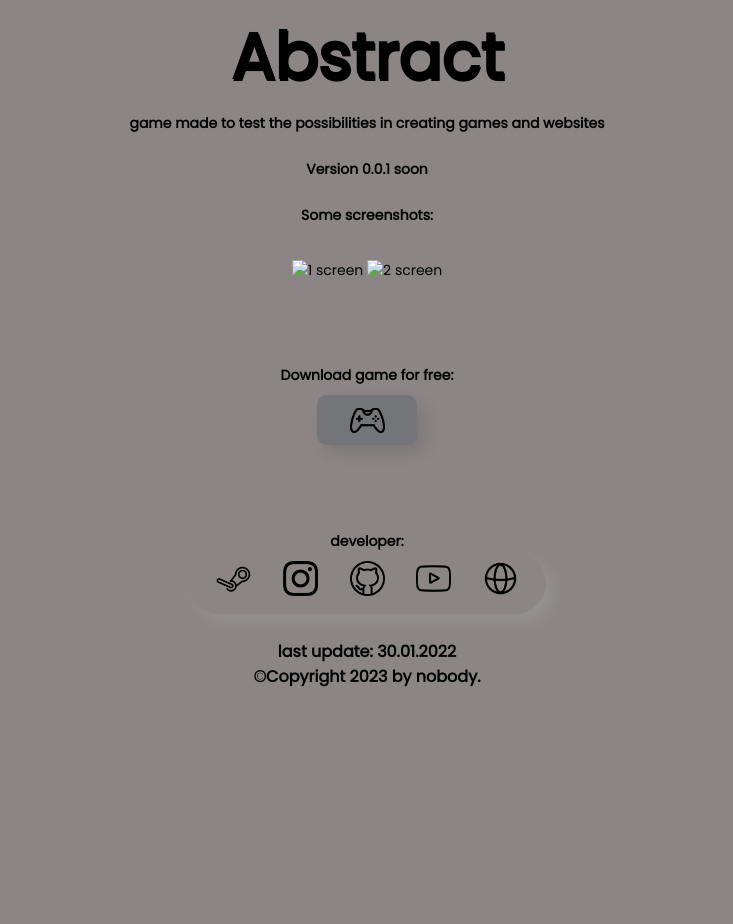
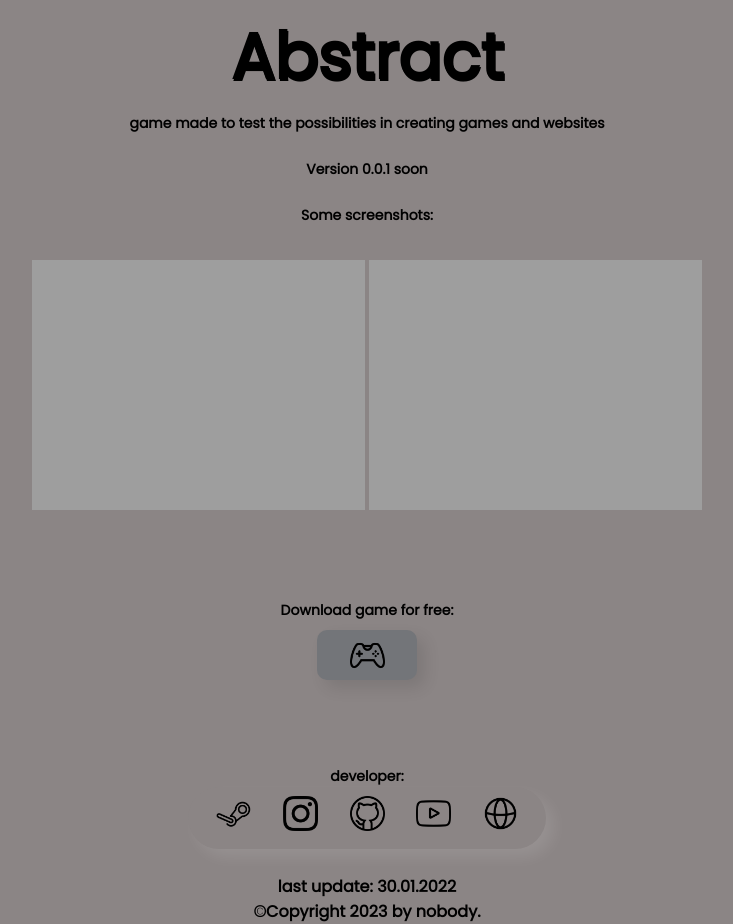
Before and after one commit to JustFipS/gamesite, a plain HTML site: page index.html in a window 1280 px wide. Shown: the whole page, without its empty margins (273-1006 px from the left). Before the commit the page ends 800 px from the top, so only its background shows below. Drawn offline with Linux system fonts and the light colour scheme; the site is published under a folder, as on GitHub Pages, so addresses that start at the root find nothing.

Commit message:
Update index.html

```diff
--- a/index.html
+++ b/index.html
@@ -20,8 +20,8 @@
     <p>Some screenshots:</p>
     <br>
     <div class="box-4">
-    <img src="/test.jpg" weight="200" height="250" alt="1 screen">
-    <img src="/test.jpg" weight="200" height="250" alt="2 screen">
+    <img src="scr/test.jpg" weight="200" height="250" alt="1 screen">
+    <img src="scr/test.jpg" weight="200" height="250" alt="2 screen">
     </div>
     <br>
     <br>
```
